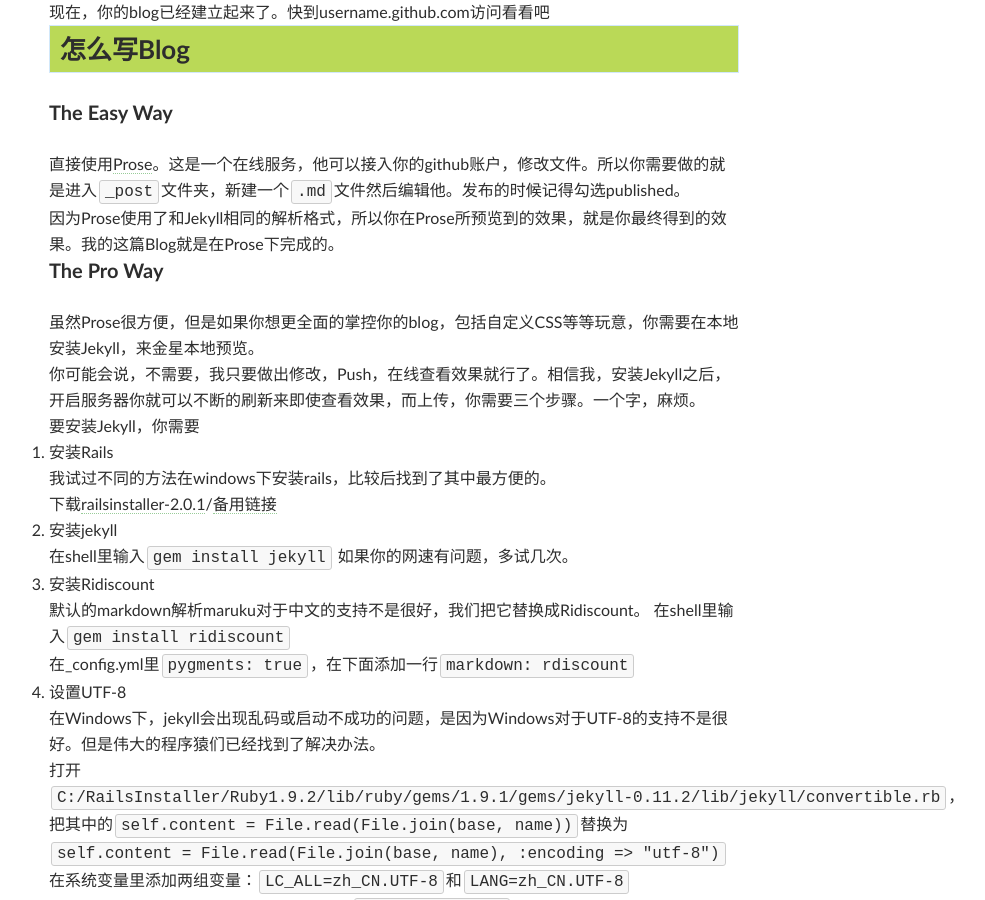
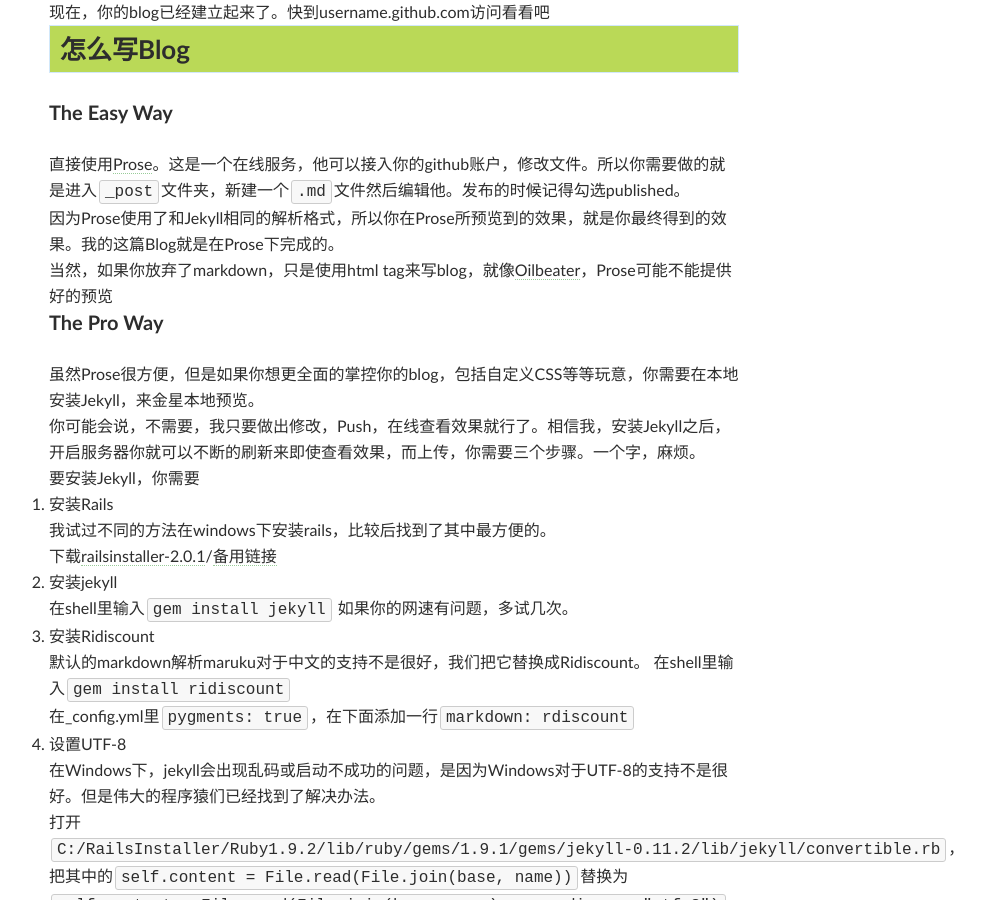
Before and after one commit to sunfanwu/itester.github.com, a Jekyll site: the page built from _posts/2012-07-12-blog-with-github.md, in a window 1280 px wide and 900 px high, scrolled down 1089 px. Shown: the whole window, without its empty margins (246-1231 px from the left). Built offline with Jekyll 4.4.1, drawn with Linux system fonts in a browser that asks for light colours; Markdown is read by kramdown in place of the engine named in the settings; comment, search, counter and statistics services are not loaded.

Commit message:
Updated _posts/2012-07-12-blog-with-github.md

```diff
--- a/_posts/2012-07-12-blog-with-github.md
+++ b/_posts/2012-07-12-blog-with-github.md
@@ -52,6 +52,8 @@
 
 因为Prose使用了和Jekyll相同的解析格式，所以你在Prose所预览到的效果，就是你最终得到的效果。我的这篇Blog就是在Prose下完成的。
 
+当然，如果你放弃了markdown，只是使用html tag来写blog，就像[Oilbeater](http://oilbeater.com)，Prose可能不能提供好的预览
+
 ####The Pro Way
 
 虽然Prose很方便，但是如果你想更全面的掌控你的blog，包括自定义CSS等等玩意，你需要在本地安装Jekyll，来金星本地预览。
```
